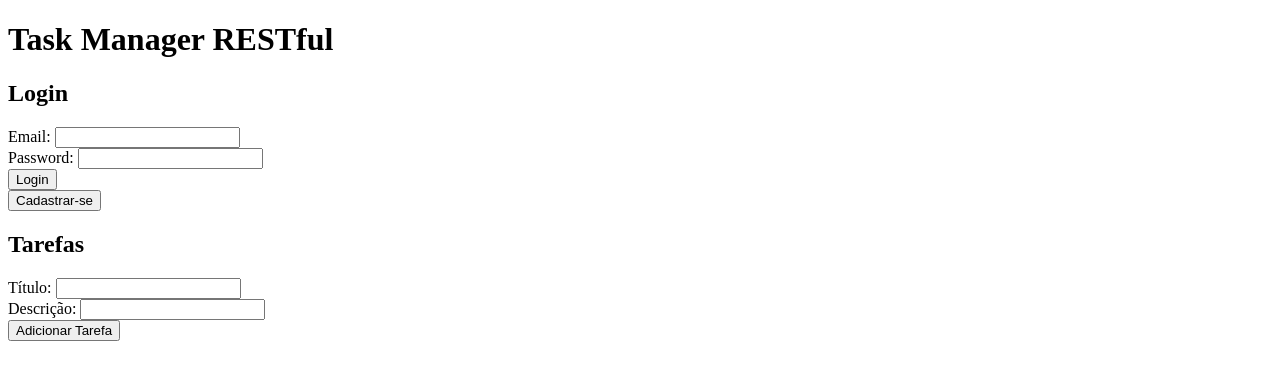
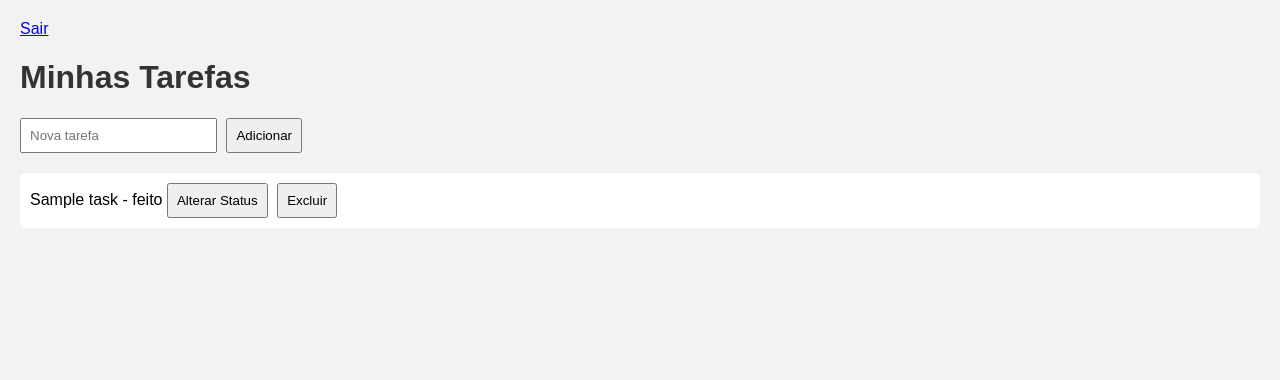
Before and after one commit to J-Scofa/gerenciador_tarefas, a Flask app: template templates/index.html in a window 1280 px wide. Shown: the top 380 px of the page. Run offline with Flask 3, Linux system fonts and the light colour scheme; the template is opened without the code that fills it: most values are stand-ins (such as "Sample title", 1, 10 or a date in 2020).

Commit message:
Lançamento final

```diff
--- a/app.py
+++ b/app.py
@@ -1,117 +1,93 @@
-from flask import Flask, request, jsonify, render_template, g
+from flask import Flask, request, jsonify, render_template, redirect, url_for, session
 import sqlite3
 
 app = Flask(__name__)
-DATABASE = 'tasks.db'
+app.secret_key = "segredo"  # necessário para sessões
 
-# ---------------- Conexão com SQLite ----------------
+DATABASE = "tasks.db"
+
 def get_db():
-    db = getattr(g, '_database', None)
-    if db is None:
-        db = g._database = sqlite3.connect(DATABASE)
-        db.row_factory = sqlite3.Row
-    return db
+    conn = sqlite3.connect(DATABASE)
+    conn.row_factory = sqlite3.Row
+    return conn
 
-@app.teardown_appcontext
-def close_connection(exception):
-    db = getattr(g, '_database', None)
-    if db is not None:
-        db.close()
+# ---------------------
+# ROTAS DE AUTENTICAÇÃO
+# ---------------------
+@app.route("/login", methods=["GET", "POST"])
+def login():
+    if request.method == "POST":
+        email = request.form["email"]
+        password = request.form["password"]
 
-# ---------------- Rotas Front-end ----------------
-@app.route('/')
+        db = get_db()
+        user = db.execute("SELECT * FROM users WHERE email=? AND password=?", (email, password)).fetchone()
+
+        if user:
+            session["user_id"] = user["id"]
+            return redirect(url_for("index"))
+        else:
+            return "Login inválido!"
+    return render_template("login.html")
+
+@app.route("/register", methods=["GET", "POST"])
+def register():
+    if request.method == "POST":
+        email = request.form["email"]
+        password = request.form["password"]
+
+        db = get_db()
+        db.execute("INSERT INTO users (email, password) VALUES (?, ?)", (email, password))
+        db.commit()
+        return redirect(url_for("login"))
+    return render_template("register.html")
+
+@app.route("/logout")
+def logout():
+    session.clear()
+    return redirect(url_for("login"))
+
+# ---------------------
+# ROTAS DE TAREFAS
+# ---------------------
+@app.route("/")
 def index():
-    return render_template('index.html')
+    if "user_id" not in session:
+        return redirect(url_for("login"))  # só acessa se estiver logado
+    db = get_db()
+    tasks = db.execute("SELECT * FROM tasks WHERE user_id=?", (session["user_id"],)).fetchall()
+    return render_template("index.html", tasks=tasks)
 
-# ---------------- Usuários ----------------
-@app.route('/users', methods=['POST'])
-def create_user():
-    data = request.json
+@app.route("/tasks", methods=["POST"])
+def create_task():
+    if "user_id" not in session:
+        return redirect(url_for("login"))
+    title = request.form["title"]
     db = get_db()
-    try:
-        db.execute('INSERT INTO users (email, password) VALUES (?, ?)',
-                   (data['email'], data['password']))
+    db.execute("INSERT INTO tasks (user_id, title, status) VALUES (?, ?, ?)", (session["user_id"], title, "todo"))
+    db.commit()
+    return redirect(url_for("index"))
+
+@app.route("/tasks/<int:task_id>/delete", methods=["POST"])
+def delete_task(task_id):
+    if "user_id" not in session:
+        return redirect(url_for("login"))
+    db = get_db()
+    db.execute("DELETE FROM tasks WHERE id=? AND user_id=?", (task_id, session["user_id"]))
+    db.commit()
+    return redirect(url_for("index"))
+
+@app.route("/tasks/<int:task_id>/toggle", methods=["POST"])
+def toggle_task(task_id):
+    if "user_id" not in session:
+        return redirect(url_for("login"))
+    db = get_db()
+    task = db.execute("SELECT * FROM tasks WHERE id=? AND user_id=?", (task_id, session["user_id"])).fetchone()
+    if task:
+        new_status = "done" if task["status"] == "todo" else "todo"
+        db.execute("UPDATE tasks SET status=? WHERE id=? AND user_id=?", (new_status, task_id, session["user_id"]))
         db.commit()
-        return jsonify({"success": True}), 201
-    except sqlite3.IntegrityError:
-        return jsonify({"error": "Email já existe"}), 400
+    return redirect(url_for("index"))
 
-@app.route('/users/<int:user_id>', methods=['GET'])
-def get_user(user_id):
-    db = get_db()
-    cur = db.execute('SELECT id, email FROM users WHERE id=?', (user_id,))
-    user = cur.fetchone()
-    if user:
-        return jsonify(dict(user))
-    return jsonify({"error": "Usuário não encontrado"}), 404
-
-# ---------------- Sessão ----------------
-@app.route('/login', methods=['POST'])
-def login():
-    data = request.json
-    db = get_db()
-    cur = db.execute('SELECT * FROM users WHERE email=? AND password=?',
-                     (data['email'], data['password']))
-    user = cur.fetchone()
-    if user:
-        return jsonify({"success": True, "user_id": user["id"]})
-    return jsonify({"success": False}), 401
-
-@app.route('/logout', methods=['POST'])
-def logout():
-    return jsonify({"success": True})
-
-# ---------------- Tarefas ----------------
-@app.route('/tasks', methods=['GET'])
-def list_tasks():
-    user_id = request.args.get('user_id')
-    if not user_id:
-        return jsonify({"error": "user_id necessário"}), 400
-    db = get_db()
-    cur = db.execute('SELECT * FROM tasks WHERE user_id=?', (user_id,))
-    tasks = [dict(row) for row in cur.fetchall()]
-    return jsonify(tasks)
-
-@app.route('/tasks', methods=['POST'])
-def create_task():
-    data = request.json
-    db = get_db()
-    db.execute('INSERT INTO tasks (user_id, title, description, status, due_date) VALUES (?, ?, ?, ?, ?)',
-               (data['user_id'], data['title'], data.get('description', ''),
-                data.get('status', 'todo'), data.get('due_date')))
-    db.commit()
-    return jsonify({"success": True}), 201
-
-@app.route('/tasks/<int:task_id>', methods=['GET'])
-def get_task(task_id):
-    db = get_db()
-    cur = db.execute('SELECT * FROM tasks WHERE id=?', (task_id,))
-    task = cur.fetchone()
-    if task:
-        return jsonify(dict(task))
-    return jsonify({"error":"Task not found"}), 404
-
-@app.route('/tasks/<int:task_id>', methods=['PATCH'])
-def update_task(task_id):
-    data = request.json
-    db = get_db()
-    keys = ['title','description','status','due_date']
-    updates = [f"{k} = ?" for k in keys if k in data]
-    if not updates:
-        return jsonify({"error":"Nada para atualizar"}), 400
-    values = [data[k] for k in keys if k in data]
-    values.append(task_id)
-    db.execute(f'UPDATE tasks SET {", ".join(updates)} WHERE id=?', values)
-    db.commit()
-    return jsonify({"success": True})
-
-@app.route('/tasks/<int:task_id>', methods=['DELETE'])
-def delete_task(task_id):
-    db = get_db()
-    db.execute('DELETE FROM tasks WHERE id=?', (task_id,))
-    db.commit()
-    return '', 204
-
-# ---------------- Executar ----------------
-if __name__ == '__main__':
+if __name__ == "__main__":
     app.run(debug=True)
--- /dev/null
+++ b/static/css/style.css
@@ -0,0 +1,31 @@
+body {
+    font-family: Arial, sans-serif;
+    background: #f2f2f2;
+    margin: 0;
+    padding: 20px;
+}
+
+h1 {
+    color: #333;
+}
+
+form {
+    margin-bottom: 20px;
+}
+
+input, button {
+    padding: 8px;
+    margin-right: 5px;
+}
+
+ul {
+    list-style-type: none;
+    padding: 0;
+}
+
+li {
+    background: white;
+    margin: 5px 0;
+    padding: 10px;
+    border-radius: 5px;
+}
--- a/templates/index.html
+++ b/templates/index.html
@@ -1,135 +1,43 @@
 <!DOCTYPE html>
-<html>
+<html lang="pt-br">
 <head>
-    <title>Task Manager RESTful</title>
-    <style>
-        /* Estilo simples para o modal */
-        #registerModal {
-            display: none;
-            position: fixed;
-            top: 50%; left: 50%;
-            transform: translate(-50%, -50%);
-            background: #f0f0f0;
-            padding: 20px;
-            border: 1px solid #333;
-        }
-        #modalBackdrop {
-            display: none;
-            position: fixed;
-            top:0; left:0; width:100%; height:100%;
-            background: rgba(0,0,0,0.3);
-        }
-    </style>
+    <meta charset="UTF-8">
+    <title>Minhas Tarefas</title>
+    <link rel="stylesheet" href="{{ url_for('static', filename='css/style.css') }}">
 </head>
 <body>
-<h1>Task Manager RESTful</h1>
+    <header>
+        <nav>
+            <a href="{{ url_for('logout') }}">Sair</a>
+        </nav>
+    </header>
 
-<h2>Login</h2>
-<form id="loginForm">
-  Email: <input type="email" id="email"><br>
-  Password: <input type="password" id="password"><br>
-  <button type="submit">Login</button>
-</form>
-<button id="openRegister">Cadastrar-se</button>
+    <h1>Minhas Tarefas</h1>
 
-<h2>Tarefas</h2>
-<ul id="tasks"></ul>
+    <form method="POST" action="{{ url_for('create_task') }}">
+        <input type="text" name="title" placeholder="Nova tarefa" required>
+        <button type="submit">Adicionar</button>
+    </form>
 
-<form id="taskForm">
-  Título: <input type="text" id="title"><br>
-  Descrição: <input type="text" id="description"><br>
-  <button type="submit">Adicionar Tarefa</button>
-</form>
-
-<!-- Modal de cadastro -->
-<div id="modalBackdrop"></div>
-<div id="registerModal">
-    <h3>Cadastro de Usuário</h3>
-    Email: <input type="email" id="regEmail"><br>
-    Senha: <input type="password" id="regPassword"><br>
-    <button id="registerBtn">Cadastrar</button>
-    <button id="closeModal">Fechar</button>
-</div>
-
-<script>
-let user_id = null;
-
-// Login
-loginForm.onsubmit = async e => {
-  e.preventDefault();
-  const res = await fetch('/login', {
-    method:'POST',
-    headers:{'Content-Type':'application/json'},
-    body: JSON.stringify({email: email.value, password: password.value})
-  });
-  const data = await res.json();
-  if(data.success){
-    alert('Login OK');
-    user_id = data.user_id;
-    loadTasks();
-  } else alert('Login falhou');
-}
-
-// Abrir modal de cadastro
-document.getElementById('openRegister').onclick = () => {
-    document.getElementById('registerModal').style.display = 'block';
-    document.getElementById('modalBackdrop').style.display = 'block';
-}
-
-// Fechar modal
-document.getElementById('closeModal').onclick = () => {
-    document.getElementById('registerModal').style.display = 'none';
-    document.getElementById('modalBackdrop').style.display = 'none';
-}
-
-// Cadastro de usuário
-document.getElementById('registerBtn').onclick = async () => {
-    const email = document.getElementById('regEmail').value;
-    const password = document.getElementById('regPassword').value;
-    const res = await fetch('/users', {
-        method:'POST',
-        headers:{'Content-Type':'application/json'},
-        body: JSON.stringify({email, password})
-    });
-    const data = await res.json();
-    if(data.success){
-        alert('Cadastro realizado com sucesso!');
-        document.getElementById('registerModal').style.display = 'none';
-        document.getElementById('modalBackdrop').style.display = 'none';
-    } else {
-        alert('Erro: ' + (data.error || 'Não foi possível cadastrar'));
-    }
-}
-
-// Criar tarefa
-taskForm.onsubmit = async e => {
-  e.preventDefault();
-  if(!user_id) { alert("Faça login primeiro"); return; }
-  await fetch('/tasks', {
-    method:'POST',
-    headers:{'Content-Type':'application/json'},
-    body: JSON.stringify({
-      user_id,
-      title: title.value,
-      description: description.value
-    })
-  });
-  loadTasks();
-}
-
-// Listar tarefas
-async function loadTasks(){
-  if(!user_id) return;
-  const res = await fetch(`/tasks?user_id=${user_id}`);
-  const tasks = await res.json();
-  const ul = document.getElementById('tasks');
-  ul.innerHTML = '';
-  tasks.forEach(t => {
-    const li = document.createElement('li');
-    li.textContent = `${t.id} - ${t.title} (${t.status})`;
-    ul.appendChild(li);
-  });
-}
-</script>
+    <ul>
+        {% for task in tasks %}
+            <li>
+                {{ task['title'] }} -
+                {% if task['status'] == 'todo' %}
+                    a fazer
+                {% elif task['status'] == 'done' %}
+                    feito
+                {% else %}
+                    {{ task['status'] }}
+                {% endif %}
+                <form method="POST" action="{{ url_for('toggle_task', task_id=task['id']) }}" style="display:inline">
+                    <button type="submit">Alterar Status</button>
+                </form>
+                <form method="POST" action="{{ url_for('delete_task', task_id=task['id']) }}" style="display:inline">
+                    <button type="submit">Excluir</button>
+                </form>
+            </li>
+        {% endfor %}
+    </ul>
 </body>
 </html>
```
Also changed, not shown: init_db.py (+15 -14 lines), static/js/script.js (added, +11 -0 lines), templates/login.html (added, +19 -0 lines), templates/register.html (added, +19 -0 lines), tasks.db.
